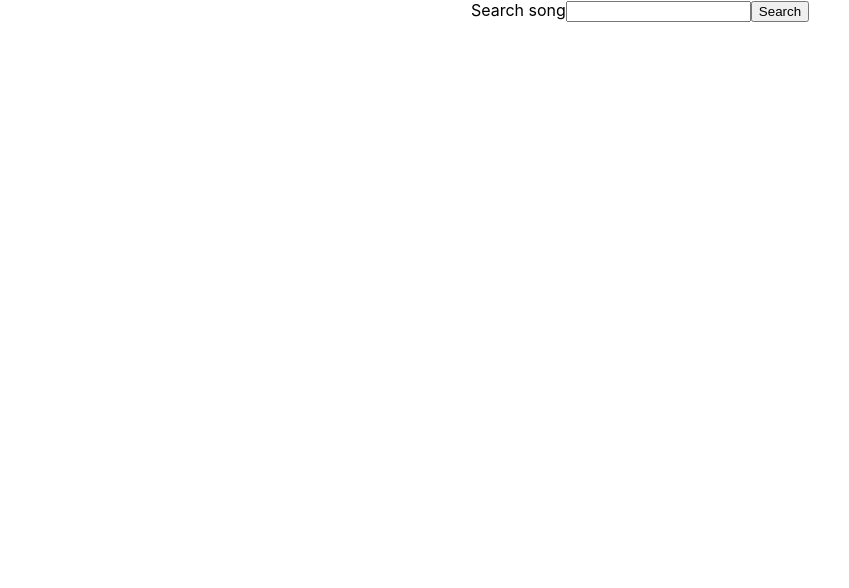
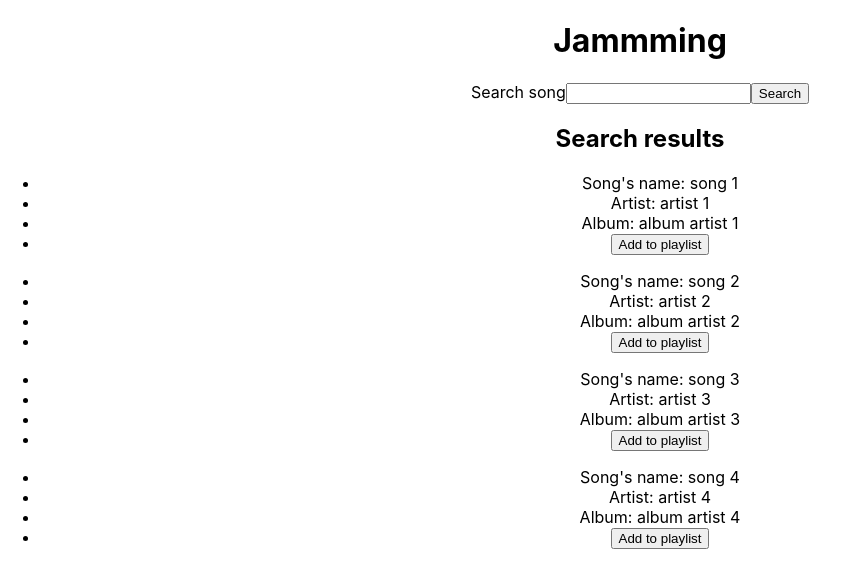
Before and after one commit to alabbe/jammming, a React (Create React App) app: page / in a window 1280 px wide. Shown: the top 588 px of the page, without its empty margins (0-849 px from the left). Built offline with nearby package versions, Linux system fonts and the light colour scheme.

Commit message:
Basic track list

```diff
--- a/src/App.js
+++ b/src/App.js
@@ -1,11 +1,14 @@
 import logo from './logo.svg';
 import './App.css';
 import SearchBar from './components/SearchBar';
+import SearchResults from './components/SearchResults';
 
 function App() {
   return (
     <div className="App">
+      <h1>Jammming</h1>
       <SearchBar />
+      <SearchResults />
     </div>
   );
 }
--- a/src/components/SearchResults.js
+++ b/src/components/SearchResults.js
@@ -1,7 +1,43 @@
-import React from "react";
+import React, { useState } from "react";
+import Tracklist from "./Tracklist";
+
+const SONGS = [
+    {
+        id: 0,
+        name: 'song 1',
+        artist: 'artist 1',
+        album: 'album artist 1'
+    },
+    {
+        id: 1,
+        name: 'song 2',
+        artist: 'artist 2',
+        album: 'album artist 2'
+    },
+    {
+        id: 2,
+        name: 'song 3',
+        artist: 'artist 3',
+        album: 'album artist 3'
+    },
+    {
+        id: 3,
+        name: 'song 4',
+        artist: 'artist 4',
+        album: 'album artist 4'
+    },
+];
 
 function SearchResults() {
 
+    const [results, setResults] = useState(SONGS);
+
+    return (
+        <>
+            <h2>Search results</h2>
+            <Tracklist results={results}/>
+        </>
+    );
 }
 
 export default SearchResults;
--- a/src/components/Track.js
+++ b/src/components/Track.js
@@ -1,7 +1,16 @@
 import React from "react";
 
-function Track() {
-
+function Track(props) {
+  return (
+    <>
+      <ul>
+        <li>Song's name: {props.track.name}</li>
+        <li>Artist:  {props.track.artist}</li>
+        <li>Album:  {props.track.album}</li>
+        <li><button>Add to playlist</button></li>
+      </ul>
+    </>
+  );
 }
 
 export default Track;
--- a/src/components/Tracklist.js
+++ b/src/components/Tracklist.js
@@ -1,7 +1,19 @@
 import React from "react";
+import Track from "./Track";
 
-function Tracklist() {
+function Tracklist(props) {
 
+  const results = props.results.map((song) => {
+    return (<Track track={song} />);
+  })
+
+  return (
+    <>
+      <div>
+        {results}
+      </div>
+    </>
+  );
 }
 
 export default Tracklist;
```
